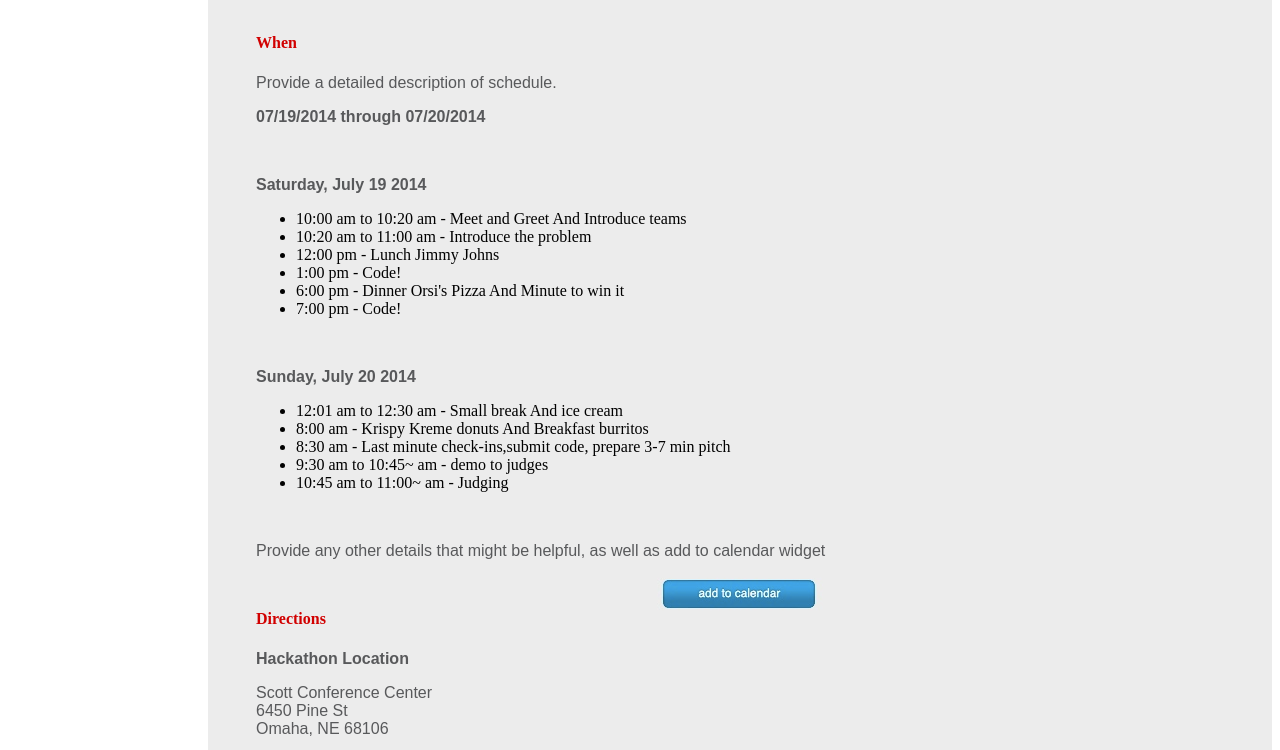
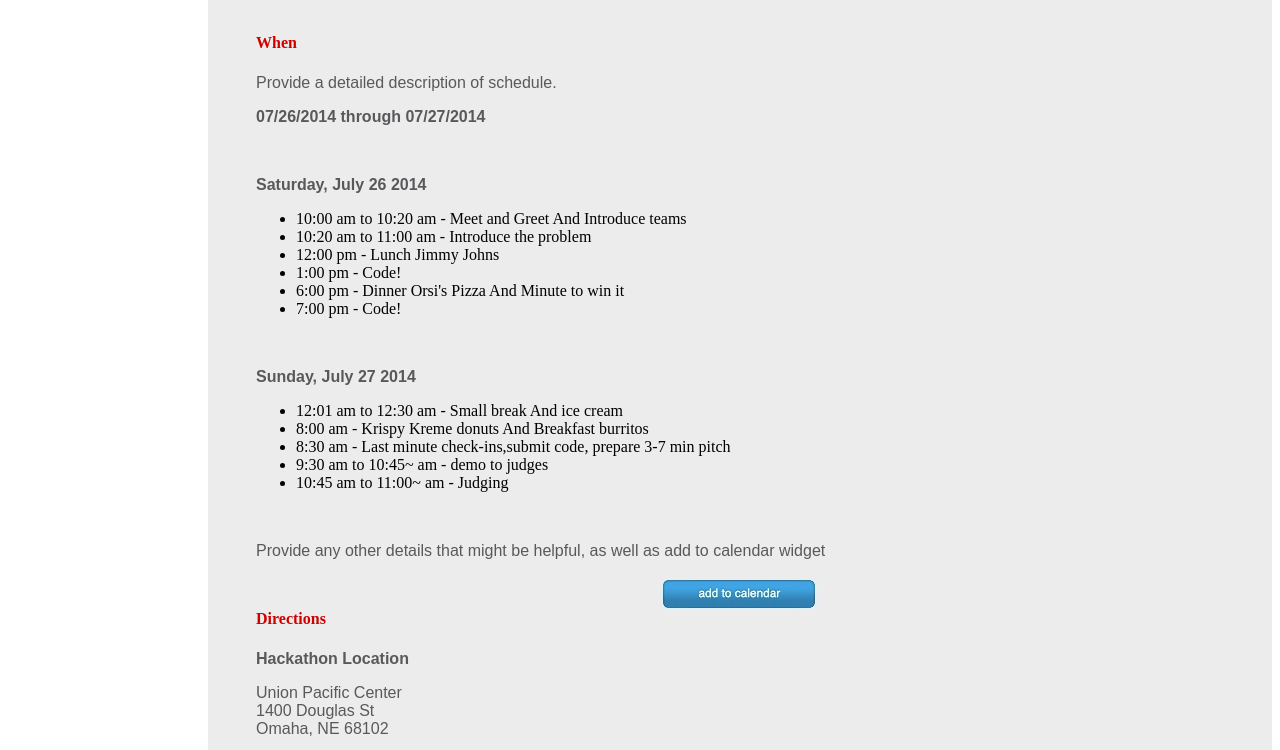
Before and after one commit to wvjb/uphackathon, a Jekyll site: the page built from index.html, in a window 1280 px wide and 1400 px high, scrolled down 1232 px, cut to the strip 152-902 px from the top of the window. Built offline with Jekyll 4.4.1, drawn with Linux system fonts in a browser that asks for light colours; some of the changed text lies outside the part shown.

Commit message:
Update index.html
update information and address

```diff
--- a/index.html
+++ b/index.html
@@ -54,7 +54,7 @@ title: Hack Weekends
     <div class="row">
         <div class="span4" style="padding-left: 50px; padding-top: 40px;">
             <h4>What's this all about?</h4>
-            <p>We're bringing hackathons to UP! Come join us on Saturday, July 19 at 10:00 am for 24 hours of coding!</p>
+            <p>We're bringing hackathons to UP! Come join us on Saturday, July 26 at 10:00 am for 24 hours of coding!</p>
             <p>Meals and snacks will be provided as well as a few chances to win some door prizes! Projects will be scored
              Sunday morning.
             </p>
@@ -93,9 +93,9 @@ title: Hack Weekends
             <div style="padding-left: 35px; padding-right: 35px;">
             <h4>When</h4>
             <p>Provide a detailed description of schedule.</p>
-            <p><strong>07/19/2014 through 07/20/2014</strong></p>
+            <p><strong>07/26/2014 through 07/27/2014</strong></p>
             <br />
-            <p><strong>Saturday, July 19 2014</strong></p>
+            <p><strong>Saturday, July 26 2014</strong></p>
             <ul>
             <li>10:00 am to 10:20 am - Meet and Greet And Introduce teams</li>
             <li>10:20 am to 11:00 am - Introduce the problem</li>
@@ -105,7 +105,7 @@ title: Hack Weekends
             <li>7:00 pm - Code!</li>
             </ul>
             <br />
-            <p><strong>Sunday, July 20 2014</strong></p>
+            <p><strong>Sunday, July 27 2014</strong></p>
             <ul>
             <li>12:01 am to 12:30 am - Small break And ice cream</li>
             <li>8:00 am - Krispy Kreme donuts And Breakfast burritos</li>
@@ -123,7 +123,7 @@ title: Hack Weekends
             <div style="padding-left: 35px; padding-right: 35px;">
             <h4>Directions</h4>
             <p><strong>Hackathon Location</strong></p>
-            <p>Scott Conference Center<br />6450 Pine St<br />Omaha, NE 68106</p>
+            <p>Union Pacific Center<br />1400 Douglas St<br />Omaha, NE 68102</p>
             <p><iframe width="425" height="350" frameborder="0" scrolling="no" marginheight="0" marginwidth="0" src="http://www.map-generator.org/10f0c305-1b0f-4462-b5a7-f2ee3af3e924/large-map.aspx"></iframe><br/></small></p>
             <br /><br />
             </div>
```
